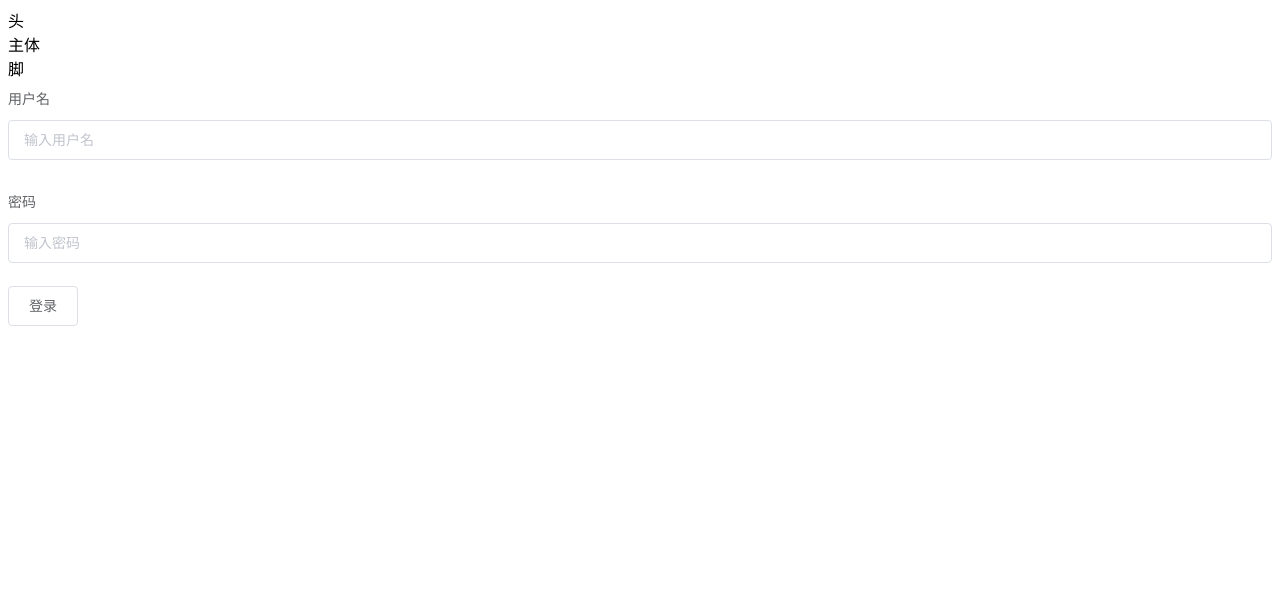
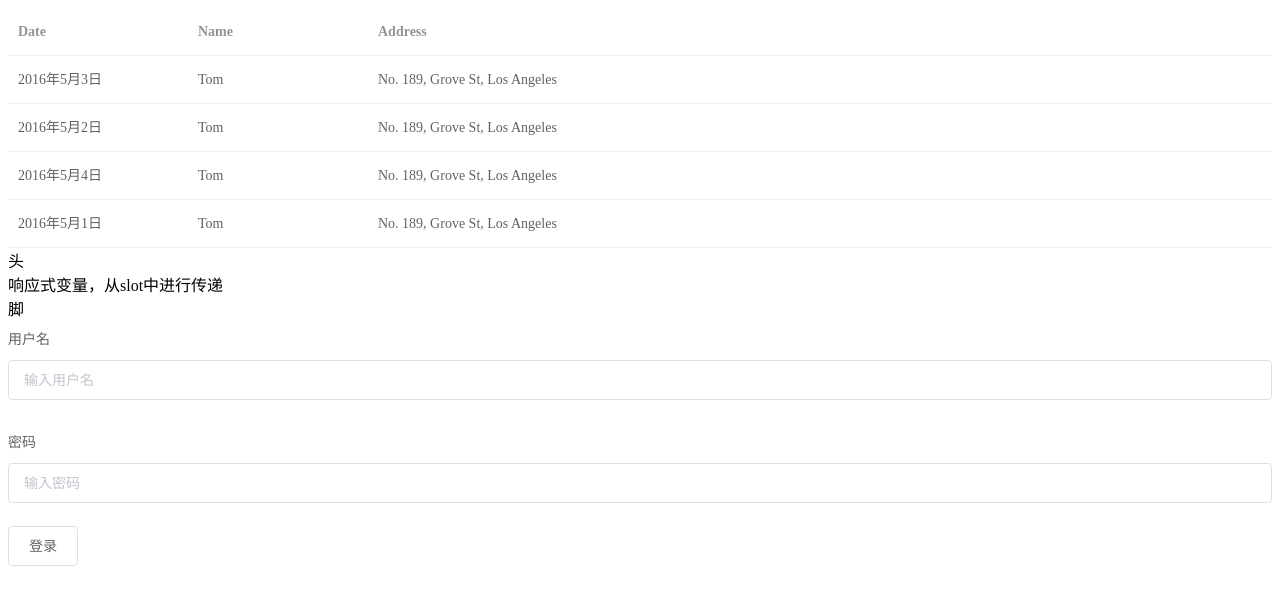
Before and after one commit to JinweiOS/learnV3, a Vue app: page / in a window 1280 px wide. Shown: the top 604 px of the page. Built offline with nearby package versions, Linux system fonts and the light colour scheme.

Commit message:
feat: 插槽

```diff
--- a/src/Main.vue
+++ b/src/Main.vue
@@ -1,13 +1,16 @@
 <script>
 import PartComp from '@/component/Part.vue'
 import AttrComp from '@/component/Attr.vue'
+
+import TableComp from '@/component/Table.vue'
 import {ref} from 'vue'
 export default {
   name: 'MainComp',
   // 局部注册
   components: {
     // 'PartCom': PartComp
-    AttrComp
+    AttrComp,
+    TableComp
   },
   setup() {
     const msgText = ref('hello world')
@@ -41,6 +44,7 @@ export default {
   <div>父亲：{{ msgObj.name }}</div>
   <div>父亲:{{ count }}</div>
   <el-button>这是elementui提供的</el-button> -->
+  <table-comp></table-comp>
   <attr-comp class="title-pjw" @click="() => console.log('p')"></attr-comp>
 </template>
 
--- a/src/component/Abutton.vue
+++ b/src/component/Abutton.vue
@@ -1,11 +1,20 @@
 <script>
+
+import {ref} from 'vue'
+
 export default {
   name: 'AButton',
+  setup() {
+    const msg = ref('响应式变量，从slot中进行传递')
+    return {
+      msg
+    }
+  }
 }
 </script>
 
 <template>
   <header><slot name="header"></slot></header>
-  <main><slot></slot></main>
+  <main><slot :id="msg"></slot></main>
   <footer><slot name="footer"></slot></footer>
 </template>
--- a/src/component/Attr.vue
+++ b/src/component/Attr.vue
@@ -6,7 +6,7 @@ export default {
   name: 'AttrComp',
   inheritAttrs: false, // 取消attr默认继承
   components: {
-    AButton
+    AButton,
   },
   setup() {
     const form = ref({
@@ -14,13 +14,16 @@ export default {
       password: ''
     })
 
+    const usernameText = ref('用户名')
+
     function login() {
       console.log(form.value)
       // TODO: 后端请求
     }
     return {
       form,
-      login
+      login,
+      usernameText
     }
   }
 }
@@ -31,19 +34,28 @@ export default {
     <template v-slot:header>
       <div>头</div>
     </template>
-    <div>主体</div>
+    <template v-slot:default="{ id }">
+      {{ id }}
+    </template>
     <template v-slot:footer>
       <div>脚</div>
     </template>
   </a-button>
   <el-form :model="form" label-width="60px">
     <el-form-item>
-      <template v-slot:label><div class="form-title">用户名</div></template>
+      <template v-slot:label
+        ><div class="form-title">{{ usernameText }}</div></template
+      >
       <el-input v-model="form.name" placeholder="输入用户名" />
     </el-form-item>
     <el-form-item>
       <template v-slot:label><div class="form-title">密码</div></template>
-      <el-input v-model="form.password" type="password" :show-password="true" placeholder="输入密码" />
+      <el-input
+        v-model="form.password"
+        type="password"
+        :show-password="true"
+        placeholder="输入密码"
+      />
     </el-form-item>
     <el-button @click="login">登录</el-button>
   </el-form>
--- /dev/null
+++ b/src/component/Table.vue
@@ -0,0 +1,51 @@
+<script>
+import { ref } from 'vue'
+export default {
+  name: 'TableComp',
+  setup() {
+    const tableData = ref([
+      {
+        date: '2016-05-03',
+        name: 'Tom',
+        address: 'No. 189, Grove St, Los Angeles'
+      },
+      {
+        date: '2016-05-02',
+        name: 'Tom',
+        address: 'No. 189, Grove St, Los Angeles'
+      },
+      {
+        date: '2016-05-04',
+        name: 'Tom',
+        address: 'No. 189, Grove St, Los Angeles'
+      },
+      {
+        date: '2016-05-01',
+        name: 'Tom',
+        address: 'No. 189, Grove St, Los Angeles'
+      }
+    ])
+
+    function print(date) {
+      const time = new Date(date)
+      return `${time.getFullYear()}年${time.getMonth() + 1}月${time.getDate()}日`
+    }
+    return {
+      tableData,
+      print
+    }
+  }
+}
+</script>
+
+<template>
+  <el-table :data="tableData" style="width: 100%">
+    <el-table-column prop="date" label="Date" width="180" >
+      <template v-slot:default="{row}">
+        {{ print(row.date) }}
+      </template>
+    </el-table-column>
+    <el-table-column prop="name" label="Name" width="180" />
+    <el-table-column prop="address" label="Address" />
+  </el-table>
+</template>
```
